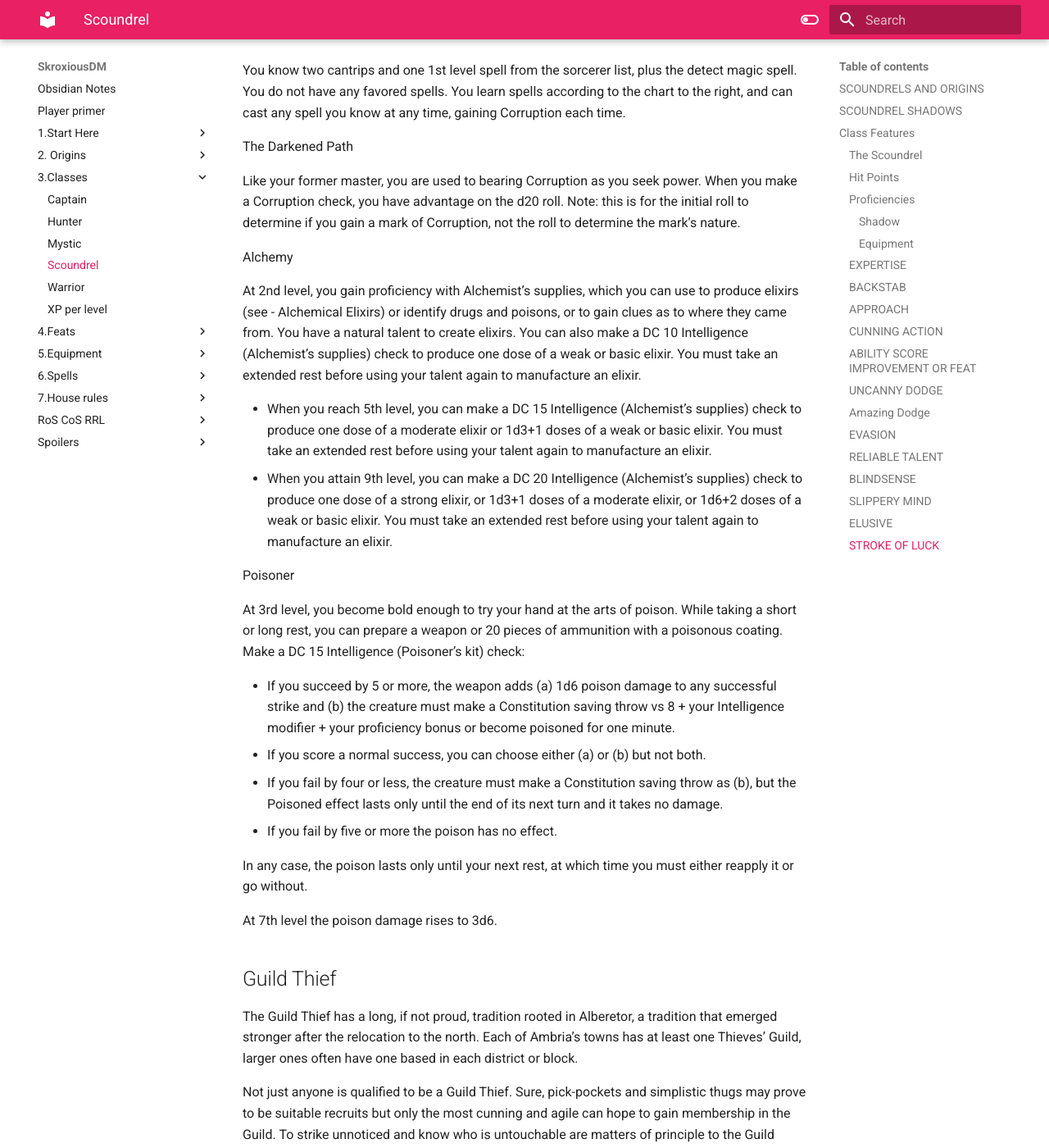
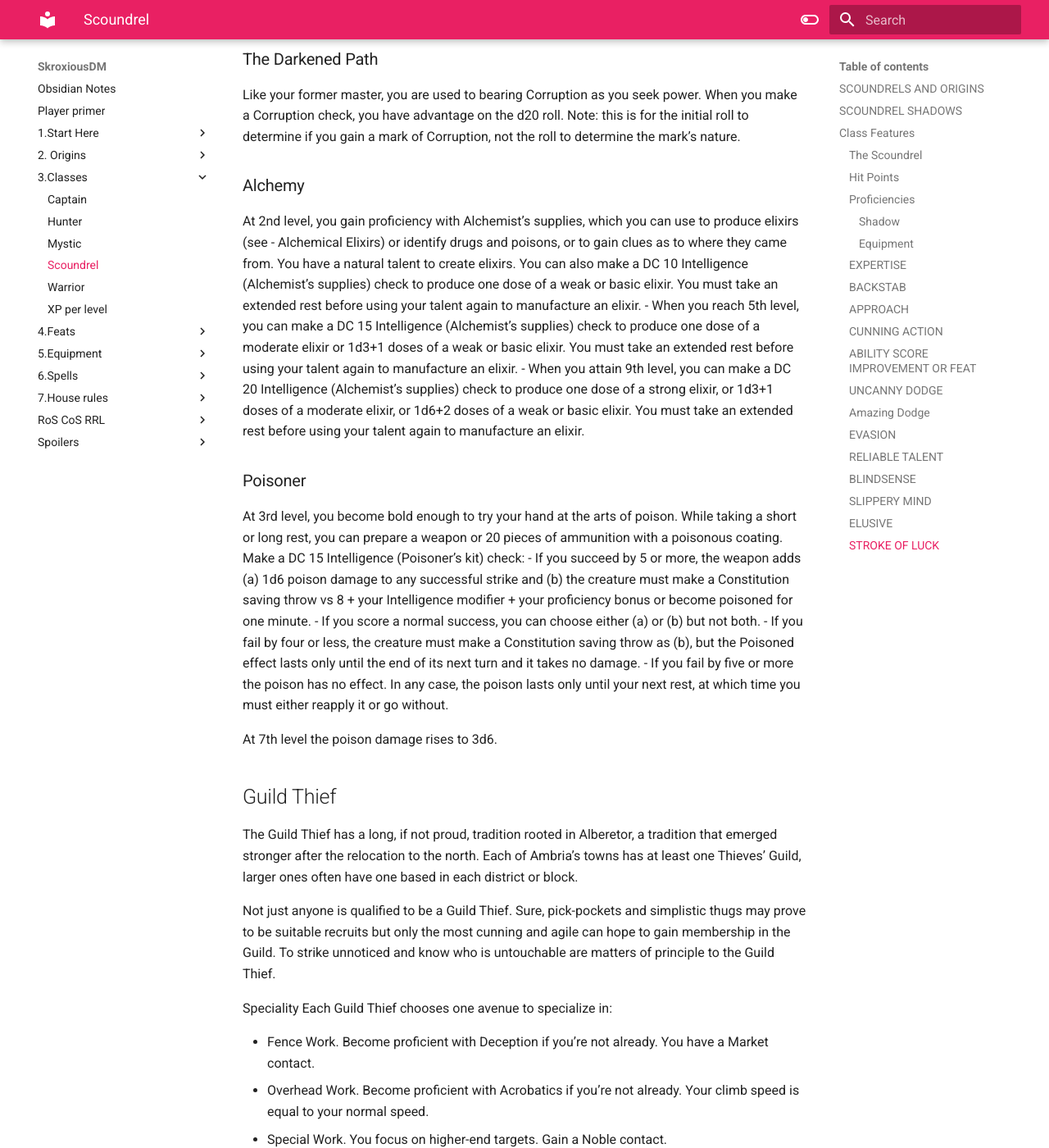
Before and after one commit to SkroxiousDM/SkroxiousDM, an MkDocs documentation site: the page built from docs/3.Classes/Scoundrel.md, in a window 1280 px wide and 1400 px high, scrolled down 7447 px. Shown: the whole window at 82% size. Built offline with MkDocs 1.6.1 and Material for MkDocs 9.7.7, drawn with Linux system fonts in a browser that asks for light colours; some of the changed text lies outside the part shown.

Commit message:
vault backup: 2023-10-31 22:13:19

```diff
--- a/docs/3.Classes/Scoundrel.md
+++ b/docs/3.Classes/Scoundrel.md
@@ -120,33 +120,25 @@ Marksmen have their natural position in every army, scouting party and band of b
 - At 5th level you score a critical hit on ranged weapon attacks with a natural roll of 19 or 20 on the die.
 - At 7th level you no longer suffer disadvantage for being at long range.
 #### Monster Lore
-
 The character is schooled in the lore of beasts and knows the secrets of most monsters. Many monsters possess special abilities and unique attacks as well as weaknesses which are good to know about when trying to bring them down.
-
 - Make an Intelligence (Nature) check with the DC equal to 10 plus the challenge rating (rounding down for fractional ratings) of any beast, giant, humanoid or plant. On a success, the GM must inform you of any vulnerabilities, resistances or immunities the creature possesses and provide you with a general assessment of its threat to the party (‘minimal’, ’average’, or ’severe’).
 - At 5th level, you can also make the same assessment of dragons, elementals, fey and monstrosities.
 - At 7th level you can make the same assessment for abominations, constructs, oozes and undead.
-
-Sixth Sense
-
+#### Sixth Sense
 When moving through dark forests or mountain tunnels, one’s eyes are no longer very useful. Lighting a lantern or torch may attract dangers, so the explorer had better learn to rely on their other senses. With dedicated training it is possible to awaken these other senses and sharpen them to the brink of eeriness.
-
 - You can see in dim light as if it were normal light. In complete darkness, you rely on your other senses to give you blindsight within 30 feet. You never receive disadvantage on Wisdom (Perception) checks due to darkness.
 - At 5th level, you are always aware of your environment and cannot be surprised.
 - At 7th level, your blindsight increases to a 90-foot range.
 
-Wilderness Home
-
+### Wilderness Home
 At 9th level you are almost more comfortable in the wilderness than civilization. You and a number of creatures equal to your proficiency bonus can take long or extended rests almost anywhere in the wilderness. Your camp is always considered a safe location.
 
 ## Former Cultist
-
 Many sorcerers foster cults around themselves and their beliefs, promising drug-­induced insights and black salvation to those willing to follow the mystic into the dark. Not many defect from such cults and those who do and survive more than a few days are fewer still, hunted as they are by both the cult they left behind and by witch hunters and Black Cloaks. The situation is not made any easier by the defector’s own burdens – memories of services rendered to please their master and explicitly cruel actions performed in the name of the cult weigh most Former Cultists down and haunt their nightmares long after leaving the master.
 
 You might have been a deeply convinced fanatic, or someone for whom the membership was more of a practical choice motivated by ambition or greed. However, if one is to believe the interrogation protocols of the Black Cloaks, desperation is the most common characteristic among cultists – the injustices of life combined with a charismatic leader who promises redemption and strength can be an attractive combination. But no matter your background, the choices of the cultist were never innocent; your hands are forever colored by blood.
 
-Channeling
-
+### Channeling
 You were taught some of the lesser powers of your sorcerous master. Like other Sorcerers, your spellcasting ability modifier is Charisma. You learn spells from the Sorcerer tradition list.
 
 Corruption Threshold = (your proficiency bonus × 2) + your Charisma modifier
@@ -167,26 +159,20 @@ Spell attack modifier = your proficiency bonus + your Charisma modifier
 
 You know two cantrips and one 1st level spell from the sorcerer list, plus the detect magic spell. You do not have any favored spells. You learn spells according to the chart to the right, and can cast any spell you know at any time, gaining Corruption each time.
 
-The Darkened Path
-
+### The Darkened Path
 Like your former master, you are used to bearing Corruption as you seek power. When you make a Corruption check, you have advantage on the d20 roll. Note: this is for the initial roll to determine if you gain a mark of Corruption, not the roll to determine the mark’s nature.
 
-Alchemy
-
+### Alchemy
 At 2nd level, you gain proficiency with Alchemist’s supplies, which you can use to produce elixirs (see - Alchemical Elixirs) or identify drugs and poisons, or to gain clues as to where they came from. You have a natural talent to create elixirs. You can also make a DC 10 Intelligence (Alchemist’s supplies) check to produce one dose of a weak or basic elixir. You must take an extended rest before using your talent again to manufacture an elixir.
-
 - When you reach 5th level, you can make a DC 15 Intelligence (Alchemist’s supplies) check to produce one dose of a moderate elixir or 1d3+1 doses of a weak or basic elixir. You must take an extended rest before using your talent again to manufacture an elixir.
 - When you attain 9th level, you can make a DC 20 Intelligence (Alchemist’s supplies) check to produce one dose of a strong elixir, or 1d3+1 doses of a moderate elixir, or 1d6+2 doses of a weak or basic elixir. You must take an extended rest before using your talent again to manufacture an elixir.
 
-Poisoner
-
+### Poisoner
 At 3rd level, you become bold enough to try your hand at the arts of poison. While taking a short or long rest, you can prepare a weapon or 20 pieces of ammunition with a poisonous coating. Make a DC 15 Intelligence (Poisoner’s kit) check:
-
 - If you succeed by 5 or more, the weapon adds (a) 1d6 poison damage to any successful strike and (b) the creature must make a Constitution saving throw vs 8 + your Intelligence modifier + your proficiency bonus or become poisoned for one minute.
 - If you score a normal success, you can choose either (a) or (b) but not both.
 - If you fail by four or less, the creature must make a Constitution saving throw as (b), but the Poisoned effect lasts only until the end of its next turn and it takes no damage.
 - If you fail by five or more the poison has no effect.
-
 In any case, the poison lasts only until your next rest, at which time you must either reapply it or go without.
 
 At 7th level the poison damage rises to 3d6.
```
